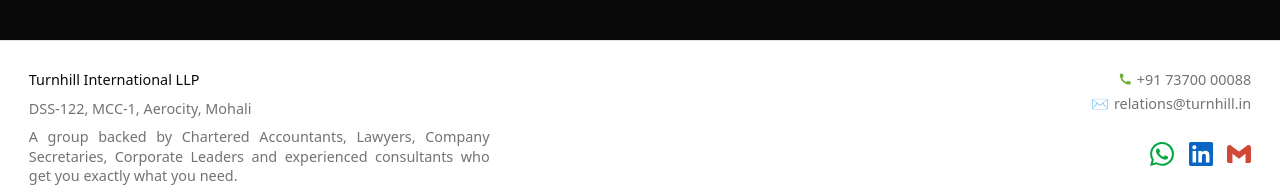
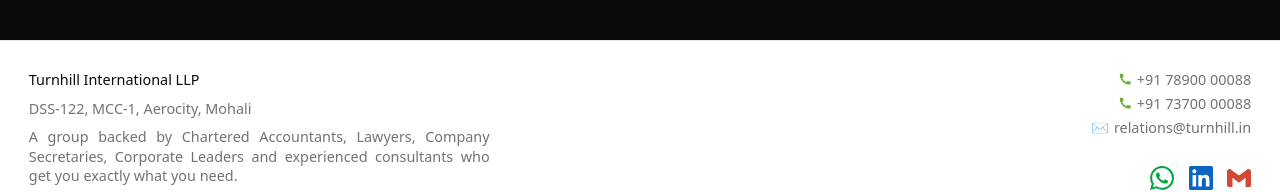
Before and after one commit to synradlabs-codespace/turnhill-frontend, a Next.js app: page / in a window 1280 px wide. Shown: the part 4277-4469 px from the top of the page. Built offline with nearby package versions, Linux system fonts and the light colour scheme; no server answers.

Commit message:
Update : New mob num added

```diff
--- a/components/site-footer.tsx
+++ b/components/site-footer.tsx
@@ -29,6 +29,12 @@
           <div className="flex flex-col gap-4 text-xs text-muted-foreground w-full sm:w-auto sm:items-end sm:text-right">
             {/* Contact */}
             <div className="flex flex-col gap-1 sm:items-end">
+              <span className="inline-flex items-center gap-1">
+                <span style={{ color: "#6BAE3A" }}><MdCall /></span>
+                <a href="tel:+917890000088" className="hover:text-foreground">
+                  +91 78900 00088
+                </a>
+              </span>
               <span className="inline-flex items-center gap-1">
                 <span style={{ color: "#6BAE3A" }}><MdCall /></span>
                 <a href="tel:+917370000088" className="hover:text-foreground">
```
